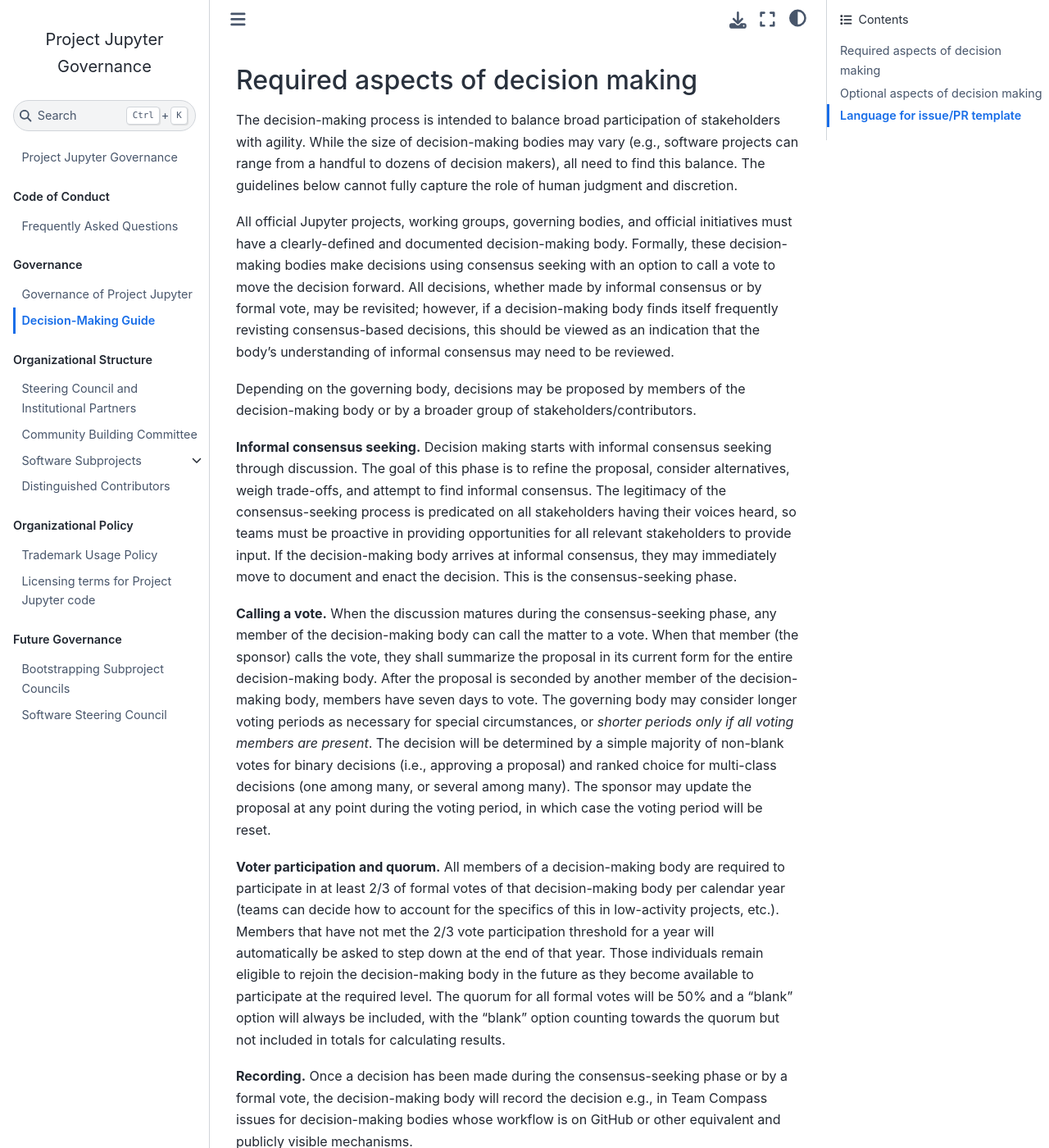
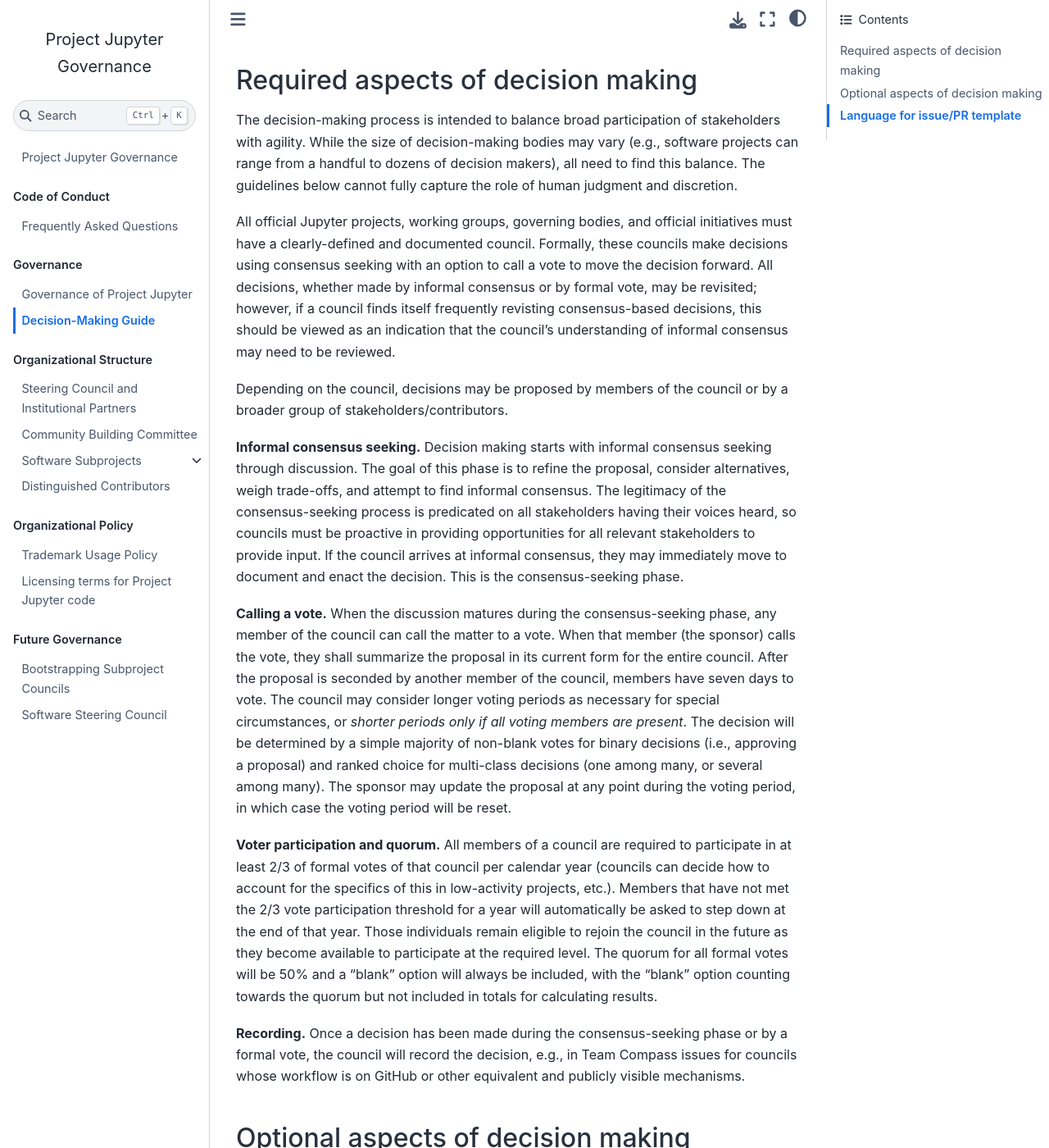
Before and after one commit to jupyter/governance, a Jupyter Book: the page built from decision_making.md, in a window 1280 px wide and 1400 px high, scrolled down 426 px. Shown: the whole window at 82% size. Built offline with Jupyter Book 1.0.4 settings and Sphinx 7.4.7 and the Sphinx Book theme 1.1.4, drawn with Linux system fonts in a browser that asks for light colours; pages that are not in the unit, such as notebooks, are missing from menus; some of the changed text lies outside the part shown.

Commit message:
Standardize on calling governing bodies councils.
This proposal is from the governance meeting discussions on 8 Apr 2022.

```diff
--- a/decision_making.md
+++ b/decision_making.md
@@ -1,6 +1,6 @@
 # Decision-Making Guide
 
-This document describes how Jupyter’s governing bodies make decisions. Because individuals often work across multiple decision-making groups, all Jupyter governing bodies are expected to follow this approach.
+This document describes how Jupyter’s governing bodies (generally called a "council") make decisions. Because individuals often work across multiple decision-making groups, all Jupyter governing bodies are expected to follow this approach.
 
 We seek to honor the principles of collaboration, inclusive participation, and responsive decision making. Some aspects of this decision-making guide are required of all teams. Others are provided as recommendations and are optional. We have clearly noted the optional aspects of decision making below.
 
@@ -10,33 +10,33 @@
 
 The decision-making process is intended to balance broad participation of stakeholders with agility. While the size of decision-making bodies may vary (e.g., software projects can range from a handful to dozens of decision makers), all need to find this balance. The guidelines below cannot fully capture the role of human judgment and discretion.
 
-All official Jupyter projects, working groups, governing bodies, and official initiatives must have a clearly-defined and documented decision-making body. Formally, these decision-making bodies make decisions using consensus seeking with an option to call a vote to move the decision forward. All decisions, whether made by informal consensus or by formal vote, may be revisited; however, if a decision-making body finds itself frequently revisting consensus-based decisions, this should be viewed as an indication that the body's understanding of informal consensus may need to be reviewed.
+All official Jupyter projects, working groups, governing bodies, and official initiatives must have a clearly-defined and documented council. Formally, these councils make decisions using consensus seeking with an option to call a vote to move the decision forward. All decisions, whether made by informal consensus or by formal vote, may be revisited; however, if a council finds itself frequently revisting consensus-based decisions, this should be viewed as an indication that the council's understanding of informal consensus may need to be reviewed.
 
-Depending on the governing body, decisions may be proposed by members of the decision-making body or by a broader group of stakeholders/contributors.
+Depending on the council, decisions may be proposed by members of the council or by a broader group of stakeholders/contributors.
 
-**Informal consensus seeking.** Decision making starts with informal consensus seeking through discussion. The goal of this phase is to refine the proposal, consider alternatives, weigh trade-offs, and attempt to find informal consensus. The legitimacy of the consensus-seeking process is predicated on all stakeholders having their voices heard, so teams must be proactive in providing opportunities for all relevant stakeholders to provide input. If the decision-making body arrives at informal consensus, they may immediately move to document and enact the decision. This is the consensus-seeking phase.
+**Informal consensus seeking.** Decision making starts with informal consensus seeking through discussion. The goal of this phase is to refine the proposal, consider alternatives, weigh trade-offs, and attempt to find informal consensus. The legitimacy of the consensus-seeking process is predicated on all stakeholders having their voices heard, so councils must be proactive in providing opportunities for all relevant stakeholders to provide input. If the council arrives at informal consensus, they may immediately move to document and enact the decision. This is the consensus-seeking phase.
 
-**Calling a vote.** When the discussion matures during the consensus-seeking phase, any member of the decision-making body can call the matter to a vote. When that member (the sponsor) calls the vote, they shall summarize the proposal in its current form for the entire decision-making body. After the proposal is seconded by another member of the decision-making body, members have seven days to vote. The governing body may consider longer voting periods as necessary for special circumstances, or _shorter periods only if all voting members are present_. The decision will be determined by a simple majority of non-blank votes for binary decisions (i.e., approving a proposal) and ranked choice for multi-class decisions (one among many, or several among many). The sponsor may update the proposal at any point during the voting period, in which case the voting period will be reset.
+**Calling a vote.** When the discussion matures during the consensus-seeking phase, any member of the council can call the matter to a vote. When that member (the sponsor) calls the vote, they shall summarize the proposal in its current form for the entire council. After the proposal is seconded by another member of the council, members have seven days to vote. The council may consider longer voting periods as necessary for special circumstances, or _shorter periods only if all voting members are present_. The decision will be determined by a simple majority of non-blank votes for binary decisions (i.e., approving a proposal) and ranked choice for multi-class decisions (one among many, or several among many). The sponsor may update the proposal at any point during the voting period, in which case the voting period will be reset.
 
-**Voter participation and quorum.** All members of a decision-making body are required to participate in at least 2/3 of formal votes of that decision-making body per calendar year (teams can decide how to account for the specifics of this in low-activity projects, etc.). Members that have not met the 2/3 vote participation threshold for a year will automatically be asked to step down at the end of that year. Those individuals remain eligible to rejoin the decision-making body in the future as they become available to participate at the required level. The quorum for all formal votes will be 50% and a "blank" option will always be included, with the "blank" option counting towards the quorum but not included in totals for calculating results.
+**Voter participation and quorum.** All members of a council are required to participate in at least 2/3 of formal votes of that council per calendar year (councils can decide how to account for the specifics of this in low-activity projects, etc.). Members that have not met the 2/3 vote participation threshold for a year will automatically be asked to step down at the end of that year. Those individuals remain eligible to rejoin the council in the future as they become available to participate at the required level. The quorum for all formal votes will be 50% and a "blank" option will always be included, with the "blank" option counting towards the quorum but not included in totals for calculating results.
 
-**Recording.** Once a decision has been made during the consensus-seeking phase or by a formal vote, the decision-making body will record the decision e.g., in Team Compass issues for decision-making bodies whose workflow is on GitHub or other equivalent and publicly visible mechanisms.
+**Recording.** Once a decision has been made during the consensus-seeking phase or by a formal vote, the council will record the decision, e.g., in Team Compass issues for councils whose workflow is on GitHub or other equivalent and publicly visible mechanisms.
 
 ## Optional aspects of decision making
 
-While the previous section is prescriptive for all Jupyter teams, the following are recommended guidelines rather than mandatory procedures.
+While the previous section is prescriptive for all Jupyter councils, the following are recommended guidelines rather than mandatory procedures.
 
-- Teams should not call a vote to short-circuit an ongoing discussion that is still productive in terms of exploring ideas and feedback. Votes should be called only when discussion has explored the space and stakeholders have provided input.
-- Teams should proactively solicit input from relevant stakeholders and should not assume that silence is consent without attempting to reach out to those individuals.
+- Councils should not call a vote to short-circuit an ongoing discussion that is still productive in terms of exploring ideas and feedback. Votes should be called only when discussion has explored the space and stakeholders have provided input.
+- Councils should proactively solicit input from relevant stakeholders and should not assume that silence is consent without attempting to reach out to those individuals.
 - If you are interested in a decision being made, it is your responsibility to encourage voting member/stakeholder/community participation in the decision-making process. If you cannot get such participation, you may want to hold off on doing any significant work on the matter.
 - Special guidelines for software projects making decisions:
-  - Add a link to this document in your issue and PR templates along with a link to the decision-making body membership (see recommended language below).
+  - Add a link to this document in your issue and PR templates along with a link to the council membership (see recommended language below).
   - Create `seeking consensus`, `vote`, and `decision made` issue labels to make it easy to find issues/PRs where decisions are discussed and resolved.
   - When a vote is called on GitHub, the sponsor should summarize the decision and paste a checklist of the voting members to use in voting in the top entry (description) of the issue/PR.
   - When communications (in whatever number of channels) point to a discussion that requires a project-wide decision, and before major implementation work starts, a standalone issue should be opened that summarizes the issue, points to relevant prior discussions, and calls for an explicit vote/decision. This issue should be tightly scoped to the relevant decision only, and include the `vote` label.
   - When an implementation of a decision appears in a pull request, link to the relevant `vote` issue.
-- Decision-making bodies and those proposing decisions should explicitly distinguish between decisions that are two-way doors (easy to reverse later) and one-way doors (difficult or impossible to reverse later). For one-way doors, teams should carefully weigh alternatives and tradeoffs and take extra care to ensure broad participation and stakeholder input. For two-way doors, teams should feel free to move quickly, without compromising the principles and procedures described herein.
+- Councils and those proposing decisions should explicitly distinguish between decisions that are two-way doors (easy to reverse later) and one-way doors (difficult or impossible to reverse later). For one-way doors, councils should carefully weigh alternatives and tradeoffs and take extra care to ensure broad participation and stakeholder input. For two-way doors, councils should feel free to move quickly, without compromising the principles and procedures described herein.
 
 ## Language for issue/PR template
 
-Project Jupyter makes decisions using a consensus-seeking model. You can read about this model here (link). The decision-making body for this project is documented here (link).
+Project Jupyter councils make decisions using a consensus-seeking model. You can read about this model here (link). The council for this project is documented here (link).
```
Also changed, not shown: bootstrapping_decision_making.md (+2 -2 lines), standing_committees_and_working_groups.md (+5 -5 lines).
